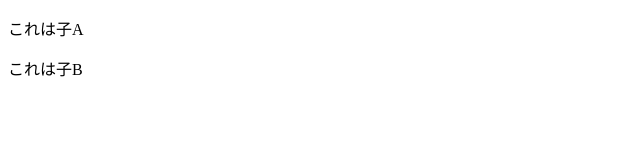
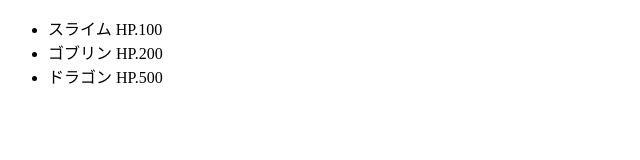
Before and after one commit to mtb-beta/practice-vue-js, a plain HTML site: page src/index.html in a window 1280 px wide. Shown: the whole page, without its empty margins (0-640 px from the left). Drawn offline with nearby package versions, Linux system fonts and the light colour scheme.

Commit message:
親コンポーネントのリストを元にレンダリングする

```diff
--- a/src/index.html
+++ b/src/index.html
@@ -7,8 +7,12 @@
 </head>
 <body>
 <div id="app">
-<comp-child :val="valueA"></comp-child>
-<comp-child :val="valueB"></comp-child>
+<ul>
+  <comp-child v-for="item in list"
+    v-bind:key="item.id"
+    v-bind:name="item.name"
+    v-bind:hp="item.hp"></comp-child>
+</ul>
 </div>
 
   <script src="https://cdn.jsdelivr.net/npm/vue@2.5.16/dist/vue.js"></script>
--- a/src/main.js
+++ b/src/main.js
@@ -1,14 +1,15 @@
 Vue.component('comp-child', {
-  // テンプレートで受け取ったvalを使用
-  template: '<p>{{ val }}</p>',
-  // 受け取る属性名を指定
-  props: ['val']
+  template: '<li>{{ name }} HP.{{ hp }}</li>',
+  props: ['name', 'hp']
 })
 
 new Vue({
   el: '#app',
   data: {
-    valueA: 'これは子A',
-    valueB: 'これは子B'
+    list: [
+      { id: 1, name: 'スライム', hp: 100 },
+      { id: 2, name: 'ゴブリン', hp: 200 },
+      { id: 3, name: 'ドラゴン', hp: 500 }
+    ]
   }
 })
```
